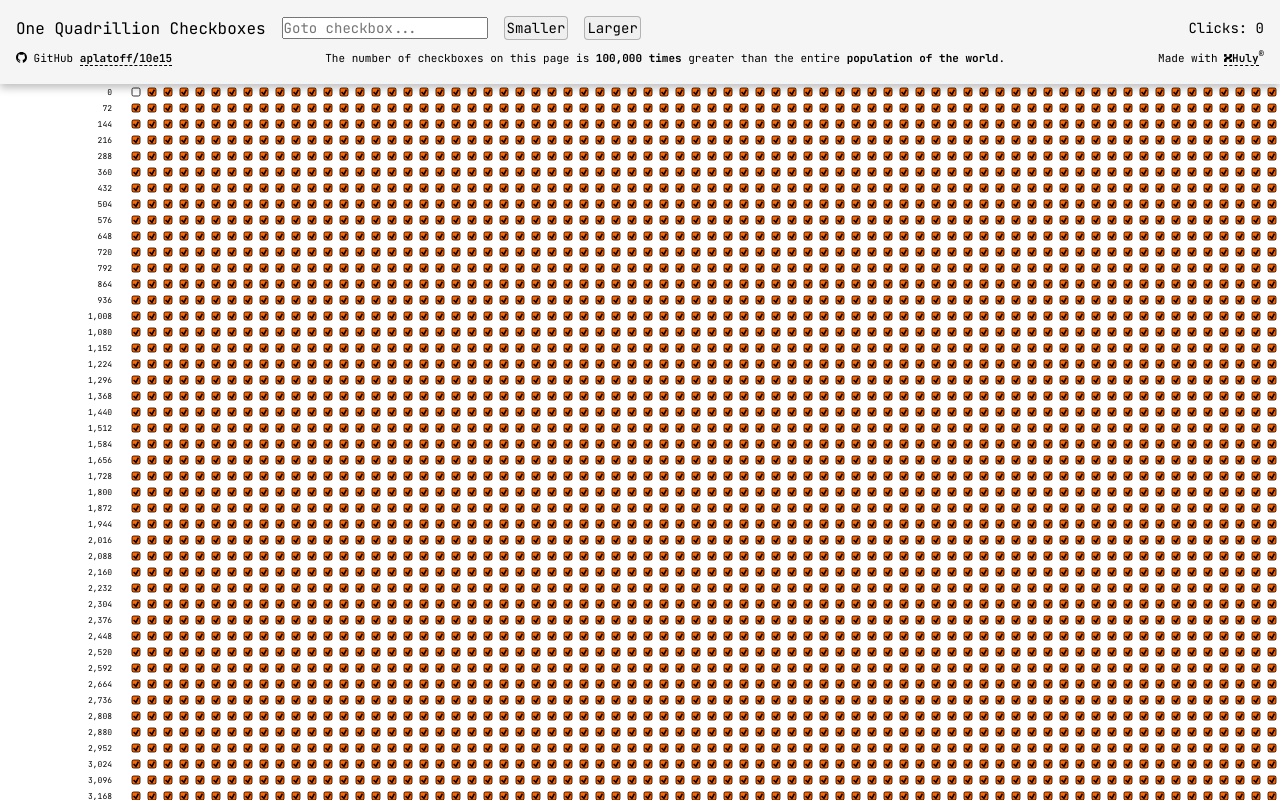
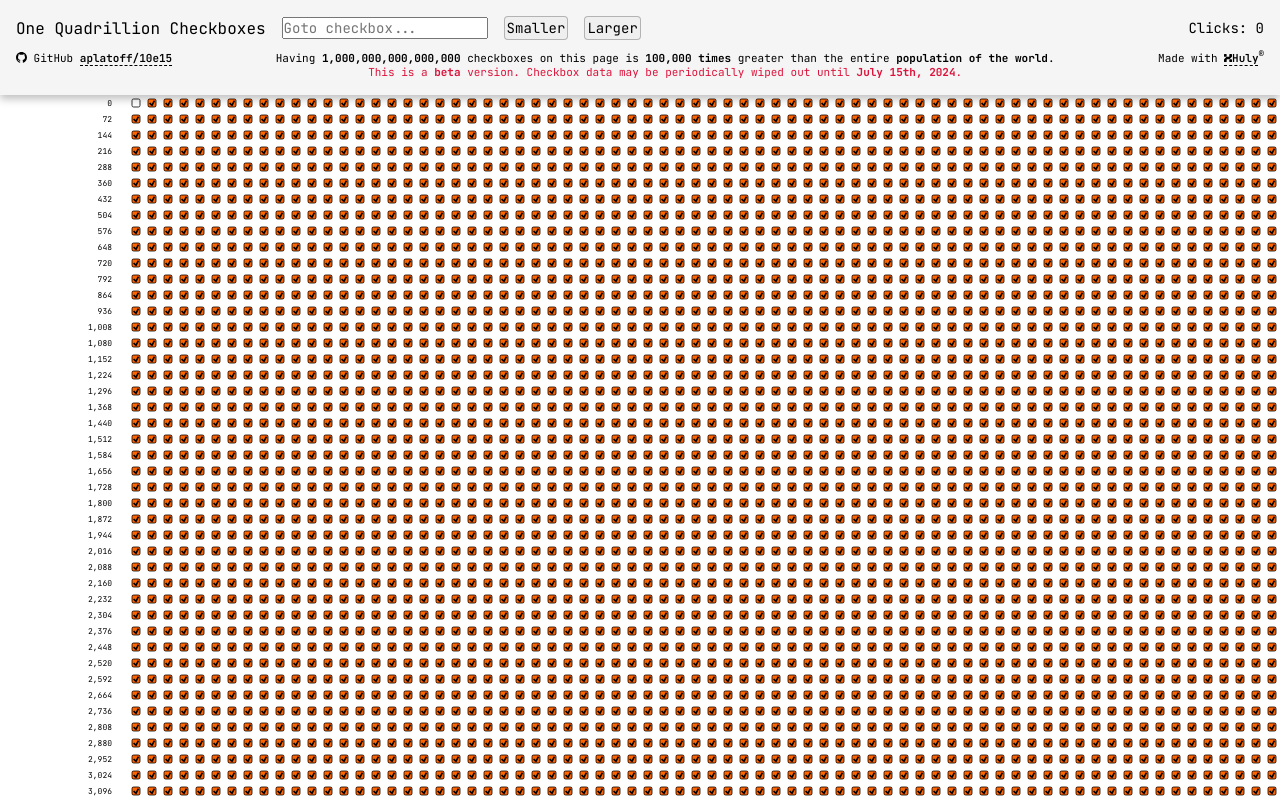
Before and after one commit to aplatoff/10e15, a website built with Vite: page packages/client/index.html in a window 1280 px wide. Built offline with nearby package versions, Linux system fonts and the light colour scheme; what proto would draw is missing.

Commit message:
beta notice
Signed-off-by: Andrey Platov <andrey@hardcoreeng.com>

```diff
--- a/packages/client/index.html
+++ b/packages/client/index.html
@@ -89,7 +89,6 @@
         align-items: baseline;
         justify-content: space-between;
         font-size: 11px;
-        height: 20px;
         gap: 16px;
       }
 
@@ -123,6 +122,10 @@
         justify-content: center;
         border-top: 1px solid #ddd;
       }
+
+      p {
+        text-align: center;
+      }
     </style>
     <script type="module" src="src/app/main.ts"></script>
   </head>
@@ -151,8 +154,14 @@
             <a href="https://github.com/aplatoff/10e15">aplatoff/10e15</a>
           </div>
           <div>
-            The number of checkboxes on this page is <b>100,000 times</b> greater than the entire
-            <b>population of the world</b>.
+            <p>
+              Having <b>1,000,000,000,000,000</b> checkboxes on this page is
+              <b>100,000 times</b> greater than the entire <b>population of the world</b>.
+            </p>
+            <p style="color: #dc143c">
+              This is a <b>beta</b> version. Checkbox data may be periodically wiped out until
+              <b>July 15th, 2024</b>.
+            </p>
           </div>
           <div class="nowrap">
             Made with
```
